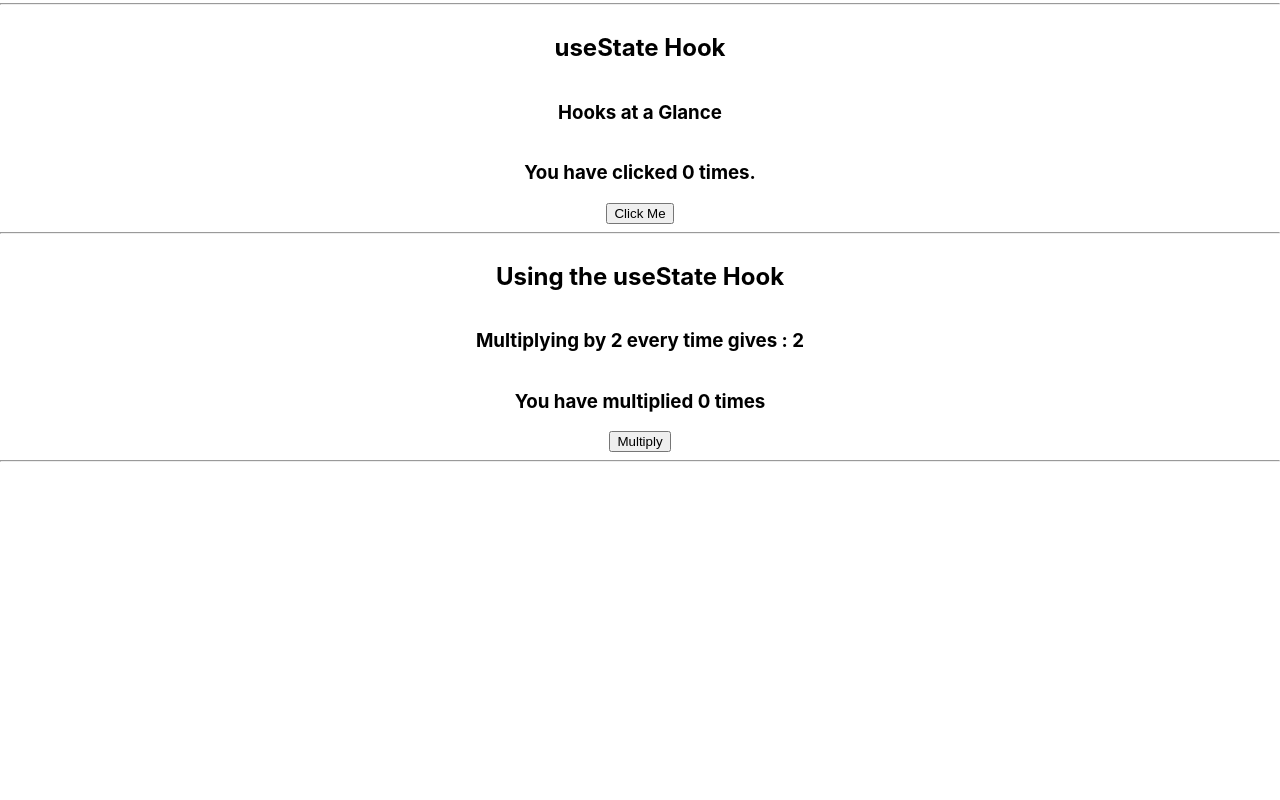
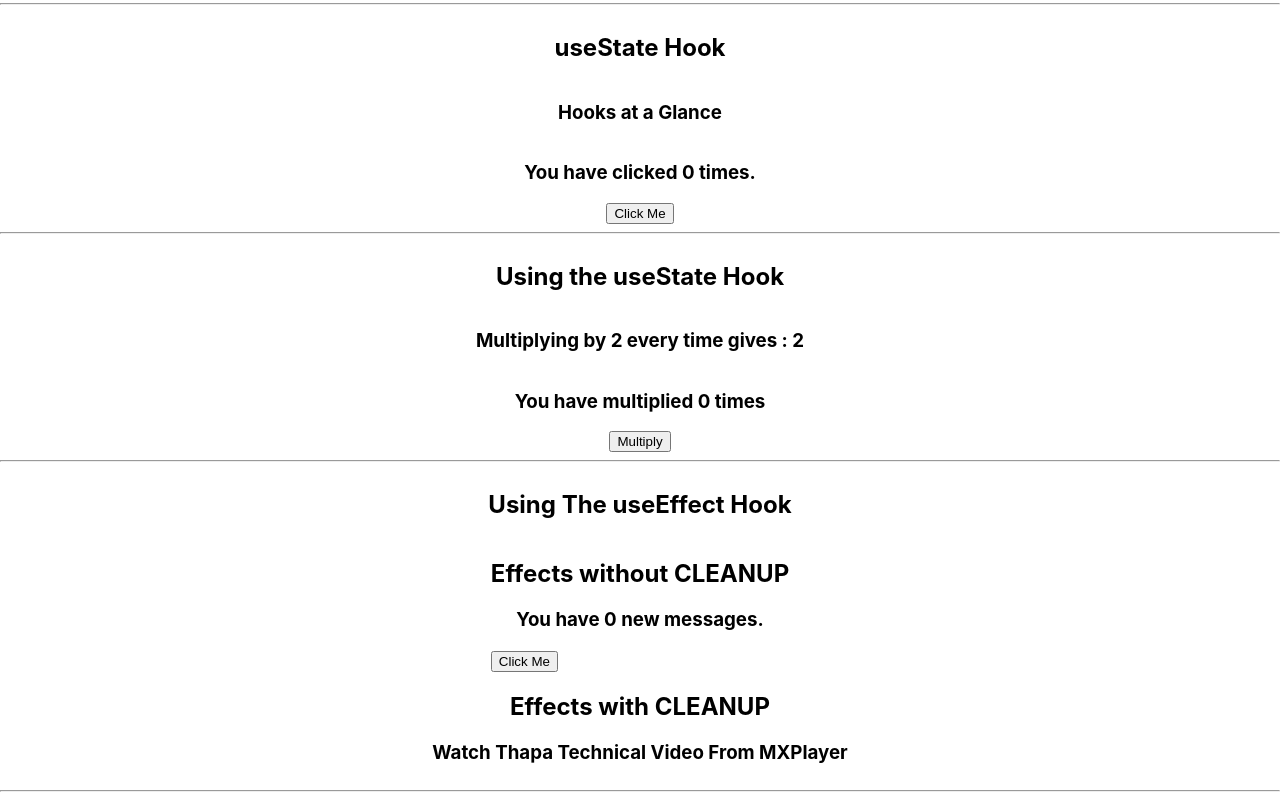
Before and after one commit to sobitp59/ReactJS-Docs, a React (Create React App) app: page / in a window 1280 px wide. Shown: the part 1895-2695 px from the top of the page. Before the commit the page ends 2365 px from the top, so only its background shows below. Built offline with nearby package versions, Linux system fonts and the light colour scheme.

Commit message:
Started Learning useEffect Hook : effect without cleanup done

```diff
--- /dev/null
+++ b/src/UseEffect.jsx
@@ -0,0 +1,36 @@
+import React, { useState, useEffect } from 'react';
+
+const UseEffect = () => {
+    const [newMessage,setNewMessage] = useState(0);
+
+    function handleMessage(){
+        setNewMessage(newMessage + 1);
+    }
+
+    useEffect(()=>{
+        document.title = `You have ${newMessage} new msessages.`;
+    })
+
+
+    return (
+        <React.Fragment>
+            <div className="useEffectClass">
+                <h2>Using The useEffect Hook</h2>
+                {/* Effects without cleanup */}
+                <div>
+                <h2>Effects without CLEANUP</h2>
+                <h3>You have {newMessage} new messages.</h3>
+                <button onClick={handleMessage}>Click Me</button>
+                </div>
+                {/* Effects with cleanup */}
+                <div>
+                    <h2>Effects with CLEANUP</h2>
+                    <h3>Watch Thapa Technical Video From MXPlayer</h3>
+                </div>
+            </div>
+            <hr />
+        </React.Fragment>
+    );
+}
+
+export default UseEffect;
--- a/src/index.css
+++ b/src/index.css
@@ -74,3 +74,11 @@ h2, h3{
   justify-content: center;
   align-items: center;
 }
+
+.useEffectClass{
+  display: flex;
+  flex-direction: column;
+  justify-content: center;
+  align-items: center;
+
+}
--- a/src/index.js
+++ b/src/index.js
@@ -18,6 +18,7 @@ import Comp from './Comp';
 import HooksStart from './HooksStart';
 import Hook1 from './Hook1';
 import UseState from './UseState';
+import UseEffect from './UseEffect';
 
 ReactDOM.render(
   <React.StrictMode>
@@ -38,6 +39,7 @@ ReactDOM.render(
     <HooksStart />
     <Hook1 />
     <UseState />
+    <UseEffect />
   </React.StrictMode>,
   document.getElementById('root')
 );
```
